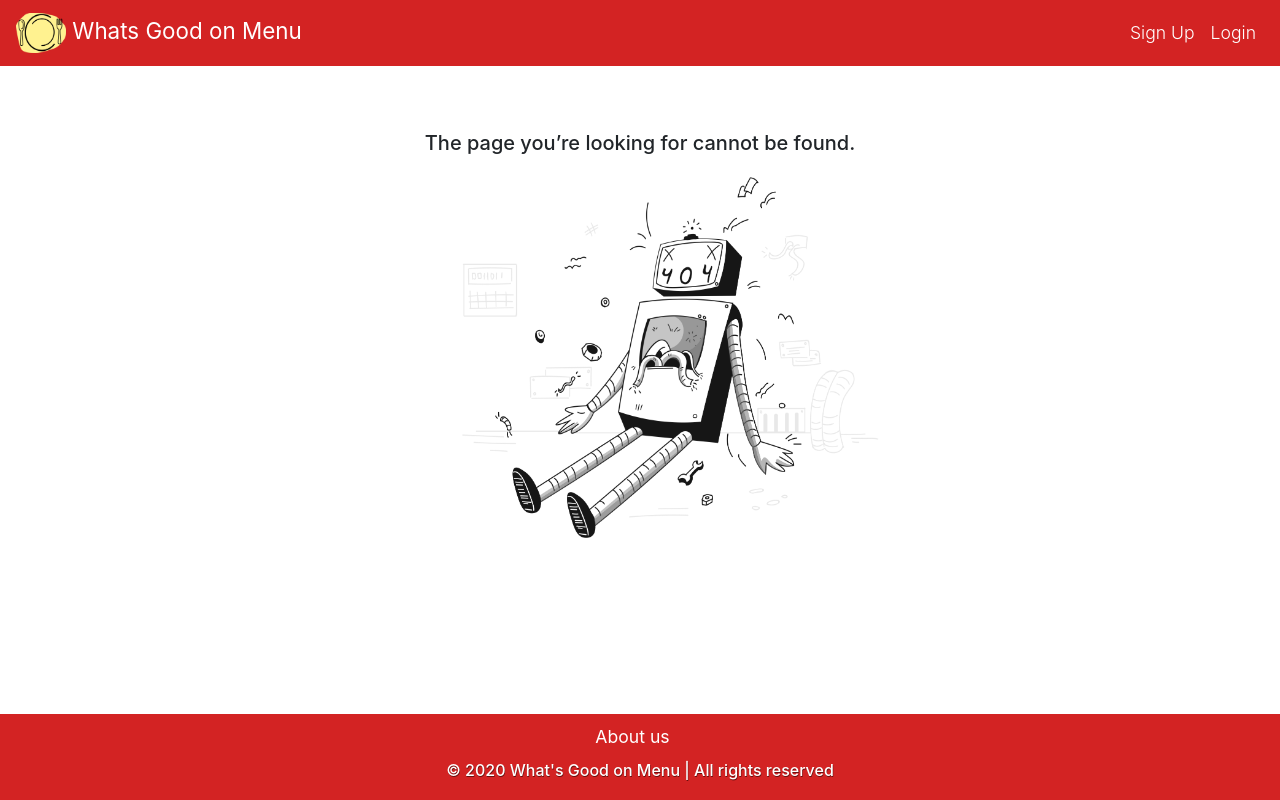
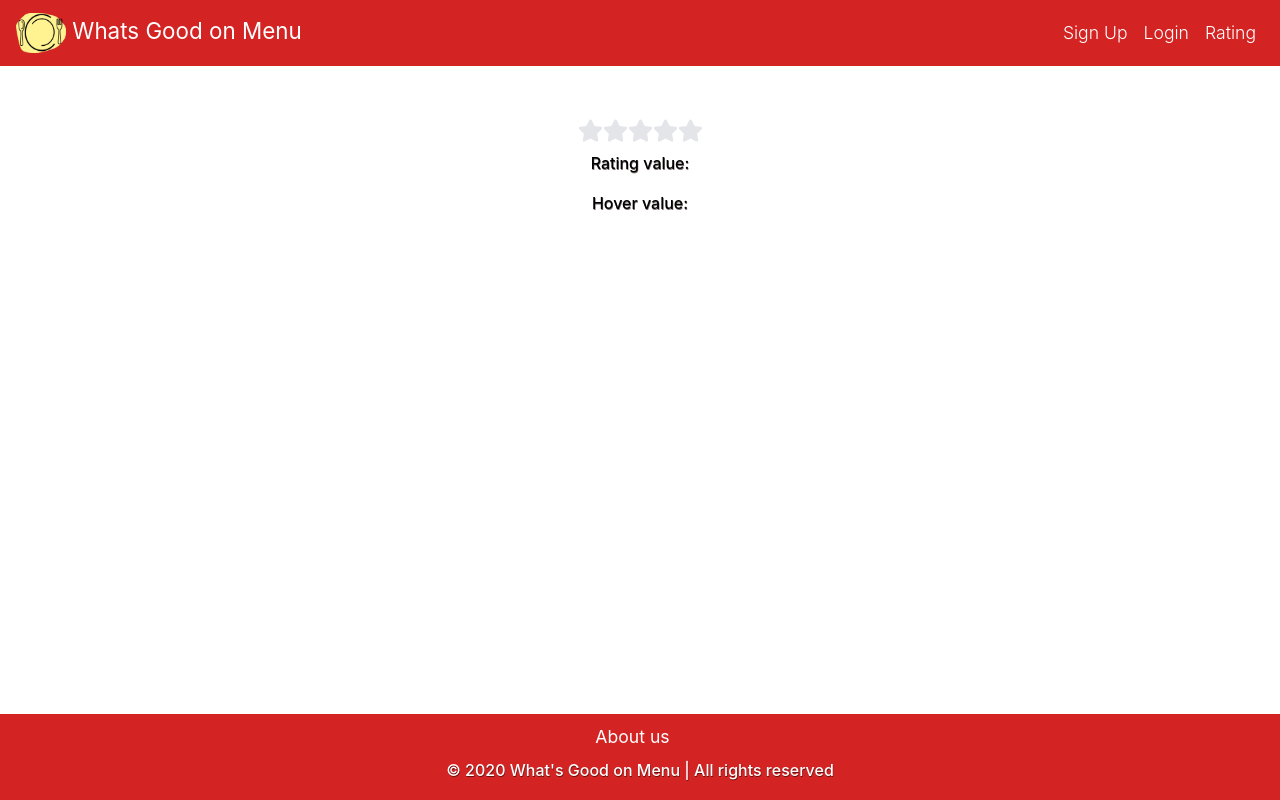
Before and after one commit to sanskruti29/whatsgoodonmenuui, a React (Create React App) app: page /rating in a window 1280 px wide. Before the commit this address led to /404. Built offline with nearby package versions, Linux system fonts and the light colour scheme; the HTML template or start-up script is replaced by a standard one.

Commit message:
Star Rating

```diff
--- a/package.json
+++ b/package.json
@@ -15,9 +15,10 @@
     "react-advanced-form-addons": "^1.3.3",
     "react-bootstrap": "^1.0.1",
     "react-dom": "^16.12.0",
+    "react-icons": "^3.10.0",
     "react-responsive-carousel": "^3.2.7",
     "react-router-dom": "^5.2.0",
-    "react-scripts": "3.4.0",
+    "react-scripts": "^3.4.3",
     "yup": "^0.29.1"
   },
   "scripts": {
--- a/src/App.js
+++ b/src/App.js
@@ -10,6 +10,7 @@ import Footer from "./components/pages/Footer/Footer.js"
 import Header from "./components/pages/Header/Header.js"
 import LoginForm from "./components/pages/Forms/AllForms/Login/LoginForm";
 import SignUpForm from "./components/pages/Forms/AllForms/SignUp/SignUpForm"
+import StarRating from "./components/pages/StarRating"
 
 import './App.css'
 
@@ -26,6 +27,7 @@ class App extends Component{
               <Route exact path="/login" component={LoginForm}></Route>
               <Route exact path="/addrestaurant" component={AddRestaurantPage}></Route>
               <Route exact path="/aboutus" component={AboutUs}></Route>
+              <Route exact path="/rating" component={StarRating}></Route>
               <Route exact path="/404" component={NotFoundPage}></Route>
               <Redirect to="/404" />
             </Switch>
--- a/src/components/pages/Header/Header.js
+++ b/src/components/pages/Header/Header.js
@@ -23,6 +23,7 @@ export default class Header extends React.Component {
             <Nav className="navOptions">
               <Nav.Link className="link" active="true" href="/signup">Sign Up</Nav.Link>
               <Nav.Link className="link" active="true" href="/login">Login</Nav.Link>
+              <Nav.Link className="link" active="true" href="/rating">Rating</Nav.Link>
               {/* <Nav.Link active="false" href="/addrestaurant">Add Restaurant</Nav.Link> */}
             </Nav>
           </Navbar.Collapse>
--- a/src/components/pages/Home.js
+++ b/src/components/pages/Home.js
@@ -1,5 +1,4 @@
 import React from "react";
-import './Styles.css';
 import './Styles.css';
 import TotalVisits from '../VisitorInfo/TotalVisits';
 import VisitingFrom from '../VisitorInfo/VisitingFrom';
@@ -62,6 +61,7 @@ function Comment(props){
             <LinkedIn/>
             <GitHub/>
             <Twitter/>
+
             <br/>
             <TotalVisits/>
             <UniqueVisitors/>
@@ -82,7 +82,7 @@ const comment = {
 export default class Home extends React.Component{
     render(){
         return(
-          <div>
+          <div className="container">
             <ImageCarousel/>
             <Comment
                 date = {comment.date}
--- /dev/null
+++ b/src/components/pages/StarRating.js
@@ -0,0 +1,35 @@
+import React,{useState} from 'react'
+import {FaStar} from 'react-icons/fa'
+
+const StarRating = () => {
+    const [rating, setRating] = useState(null);
+    const [hover, setHover] = useState(null);
+    return(
+        <div className="starContainer">
+            {[...Array(5)].map((star, i) =>{
+                const ratingValue = i + 1; //bcz array starts with 0
+                return (
+                    <label>
+                        <input
+                            type="radio"
+                            name="rating"
+                            value={ratingValue}
+                            onClick={() => setRating(ratingValue)}
+                        />
+                        <FaStar
+                            className="star"
+                            color={ratingValue <= (hover || rating) ? "#ffc107" : "#e4e5e9"}
+                            size={25}
+                            onMouseEnter={() => setHover(ratingValue)}
+                            onMouseLeave={()=>setHover(null)}
+                        />
+                    </label>
+                );
+            })}
+            <p> Rating value: {rating} </p>
+            <p> Hover value: {hover}</p>
+        </div>
+    )
+}
+
+export default StarRating;
--- a/src/components/pages/Styles.css
+++ b/src/components/pages/Styles.css
@@ -141,3 +141,20 @@
   padding-top: 65px;
 }
 /*-----------------------------*/
+
+/*----------StarRating.js-------------------*/
+input[type="radio"]{
+  display: none;
+}
+
+.star{
+  cursor: pointer;
+  transition: yellow 200ms;
+}
+
+.starContainer {
+  text-align: center;
+  margin: 2%;
+  padding: 2%;
+}
+/*-----------------------------*/
```
Also changed, not shown: 2 other files (tests, documents, lock files or other folders).
